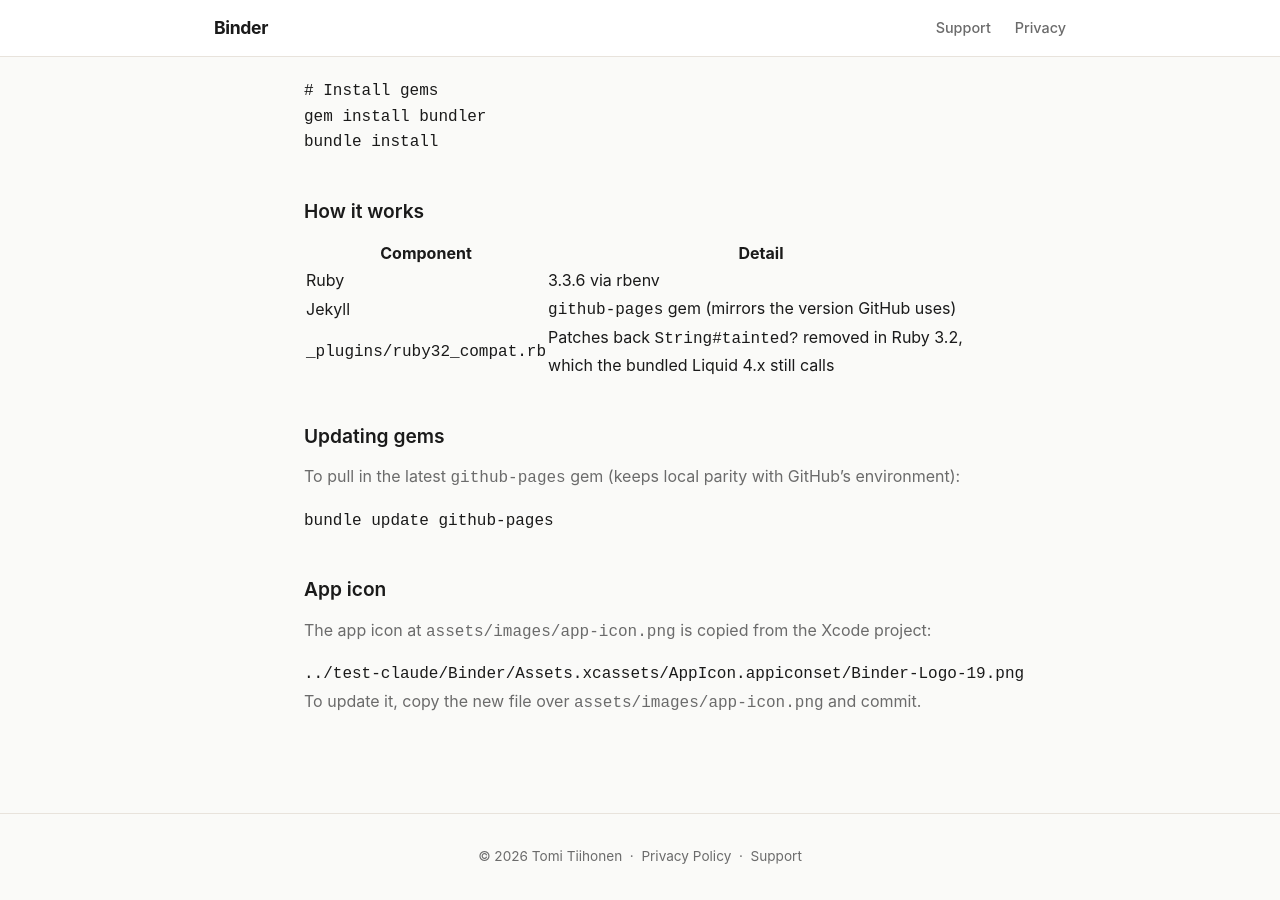
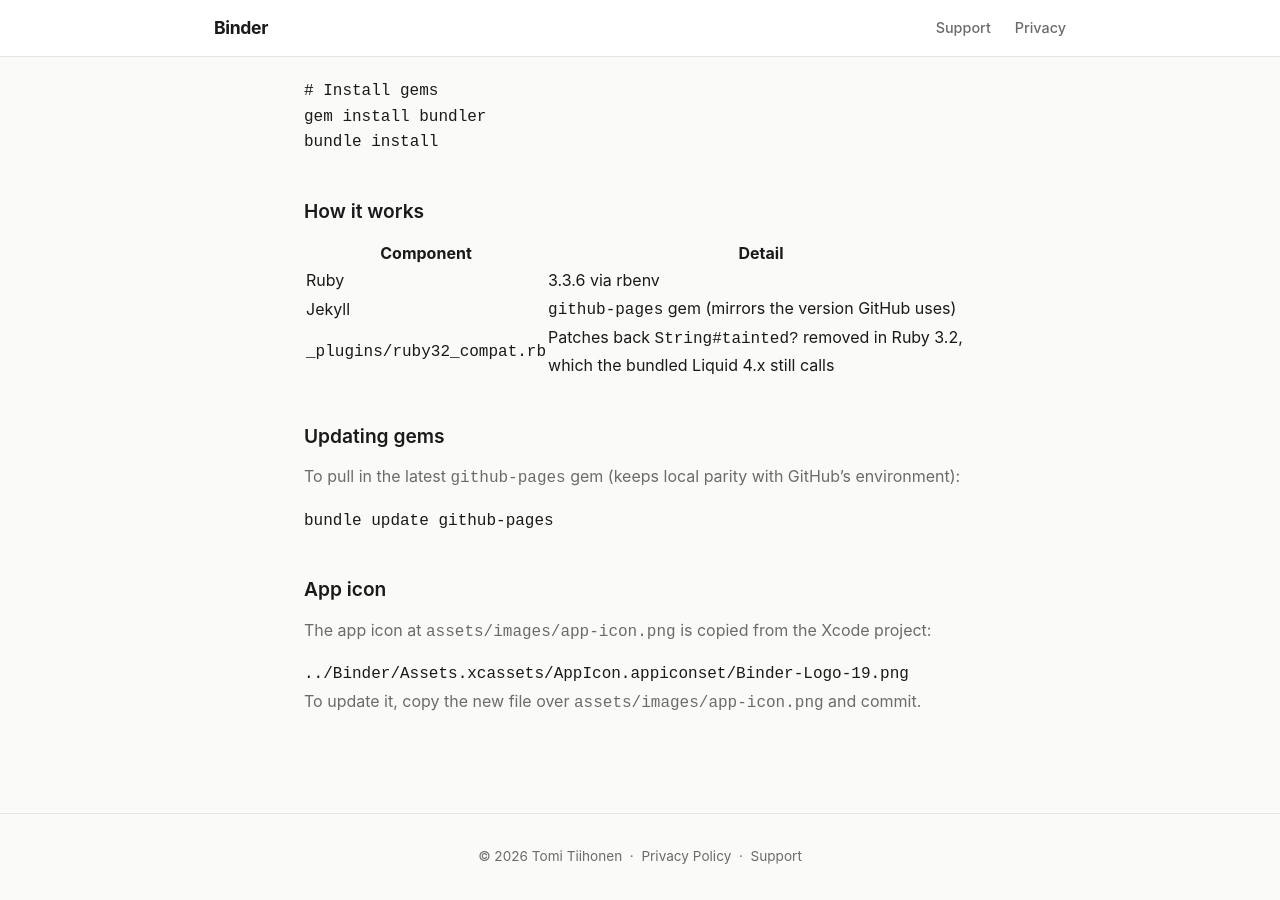
Before and after one commit to TomiTiihonen/binder-app, a Jekyll site: the page built from LOCAL_DEVELOPMENT.md, in a window 1280 px wide and 900 px high, scrolled down 897 px. Built offline with Jekyll 4.4.1, drawn with Linux system fonts in a browser that asks for light colours; our own code applies the rules of GitHub Pages for plain Markdown files.

Commit message:
Add favicon and fix LOCAL_DEVELOPMENT.md path
- Add favicon and apple-touch-icon links using existing app-icon.png
- Remove test-claude from app icon source path in docs

Co-Authored-By: Claude Sonnet 4.6 <noreply@anthropic.com>

````diff
--- a/LOCAL_DEVELOPMENT.md
+++ b/LOCAL_DEVELOPMENT.md
@@ -55,7 +55,7 @@ bundle update github-pages
 The app icon at `assets/images/app-icon.png` is copied from the Xcode project:
 
 ```
-../test-claude/Binder/Assets.xcassets/AppIcon.appiconset/Binder-Logo-19.png
+../Binder/Assets.xcassets/AppIcon.appiconset/Binder-Logo-19.png
 ```
 
 To update it, copy the new file over `assets/images/app-icon.png` and commit.
--- a/_layouts/default.html
+++ b/_layouts/default.html
@@ -5,6 +5,8 @@
   <meta name="viewport" content="width=device-width, initial-scale=1.0">
   <title>{% if page.title %}{{ page.title }} — {{ site.title }}{% else %}{{ site.title }}{% endif %}</title>
   <meta name="description" content="{% if page.description %}{{ page.description }}{% else %}{{ site.description }}{% endif %}">
+  <link rel="icon" type="image/png" href="{{ '/assets/images/app-icon.png' | relative_url }}">
+  <link rel="apple-touch-icon" href="{{ '/assets/images/app-icon.png' | relative_url }}">
   <link rel="stylesheet" href="{{ '/assets/css/main.css' | relative_url }}">
 </head>
 <body>
````
